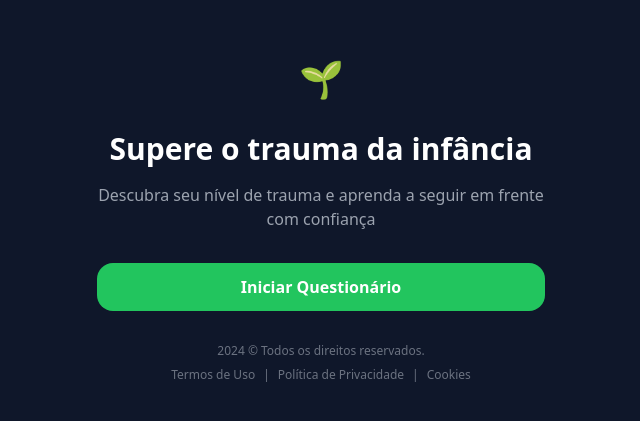
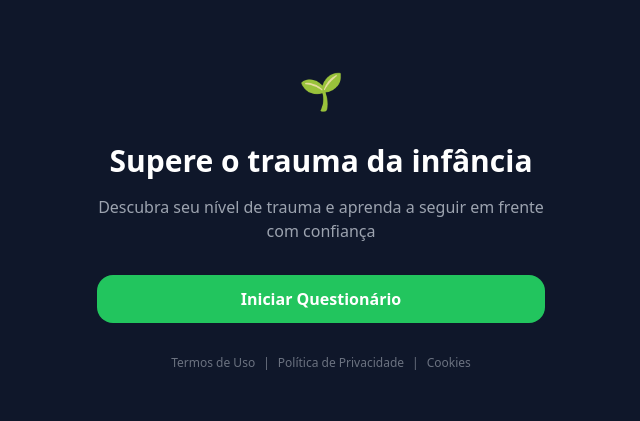
Before and after one commit to ebagabee/Quiz-React, a React (Vite) app: page / in a window 1280 px wide. Shown: the part 179-600 px from the top of the page, without its empty margins (319-959 px from the left). Built offline with nearby package versions, Linux system fonts and the light colour scheme.

Commit message:
retiva direitos reservados

```diff
--- a/src/components/Footer.jsx
+++ b/src/components/Footer.jsx
@@ -2,7 +2,6 @@ import React from 'react';
 
 const Footer = () => (
     <footer className="w-full max-w-md text-center text-xs text-gray-500 mt-8">
-        <p className="mb-2">2024 © Todos os direitos reservados.</p>
         <div className="flex justify-center gap-2 flex-wrap">
             <a href="#" className="hover:text-gray-400">Termos de Uso</a>
             <span>|</span>
```
